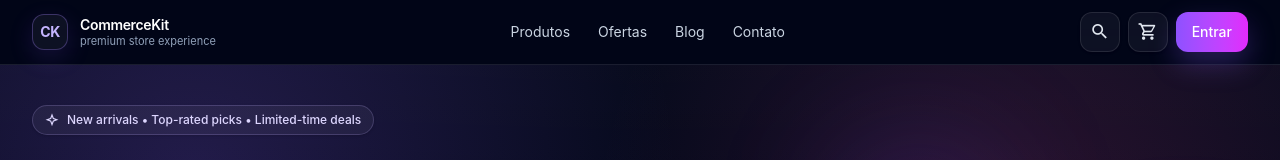
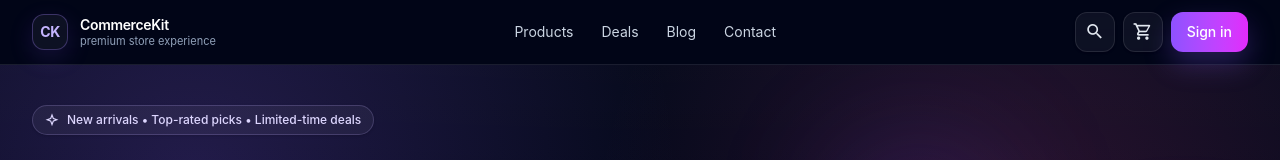
Before and after one commit to Gabriel-Alb/commerce-kit, a Vue app in the folder frontend/: page / in a window 1280 px wide. Shown: the top 160 px of the page. Built offline with nearby package versions, Linux system fonts and the light colour scheme.

Commit message:
feat: translate header texts to English

```diff
--- a/frontend/src/components/layout/AppFooter.vue
+++ b/frontend/src/components/layout/AppFooter.vue
@@ -115,7 +115,7 @@ const props = defineProps({
 
   copyright: {
     type: String,
-    default: "© 2026. All rights reserved.",
+    default: "",
   },
 
   socialLinks: {
--- a/frontend/src/views/Homeview.vue
+++ b/frontend/src/views/Homeview.vue
@@ -177,14 +177,14 @@ const brand = {
   short: "CK",
   title: "CommerceKit",
   subtitle: "premium store experience",
-  ariaLabel: "CommerceKit - Ir para o topo",
+  ariaLabel: "CommerceKit - Go to top",
 };
 
 const navItems = [
-  { label: "Produtos", href: "#produtos" },
-  { label: "Ofertas", href: "#ofertas" },
+  { label: "Products", href: "#produtos" },
+  { label: "Deals", href: "#ofertas" },
   { label: "Blog", href: "#blog" },
-  { label: "Contato", href: "#contato" },
+  { label: "Contact", href: "#contato" },
 ];
 
 const headerActions = [
@@ -194,26 +194,26 @@ const headerActions = [
     iconLight: "mdi-weather-night",
     labelLight: "Light",
     labelDark: "Dark",
-    ariaLabelLight: "Ativar tema claro",
-    ariaLabelDark: "Ativar tema escuro",
+    ariaLabelLight: "Enable light theme",
+    ariaLabelDark: "Enable dark theme",
     showOn: "both",
   },
   {
     type: "icon",
     icon: "mdi-magnify",
-    ariaLabel: "Buscar",
+    ariaLabel: "Search",
     showOn: "both",
   },
   {
     type: "icon",
     icon: "mdi-cart-outline",
-    ariaLabel: "Carrinho",
+    ariaLabel: "Cart",
     badge: 2,
     showOn: "both",
   },
   {
     type: "button",
-    label: "Entrar",
+    label: "Sign in",
     variant: "primary",
     size: "sm",
     className:
@@ -418,7 +418,7 @@ const footerSocialLinks = [
   },
 ];
 
-const footerCopyright = "© 2026 CommerceKit. All rights reserved.";
+const footerCopyright = "✦ Created by Gabriel Albuquerque Silva.";
 
 function onHeaderAction(action) {
   if (action?.ariaLabel === "Buscar") console.log("abrir busca");
```
